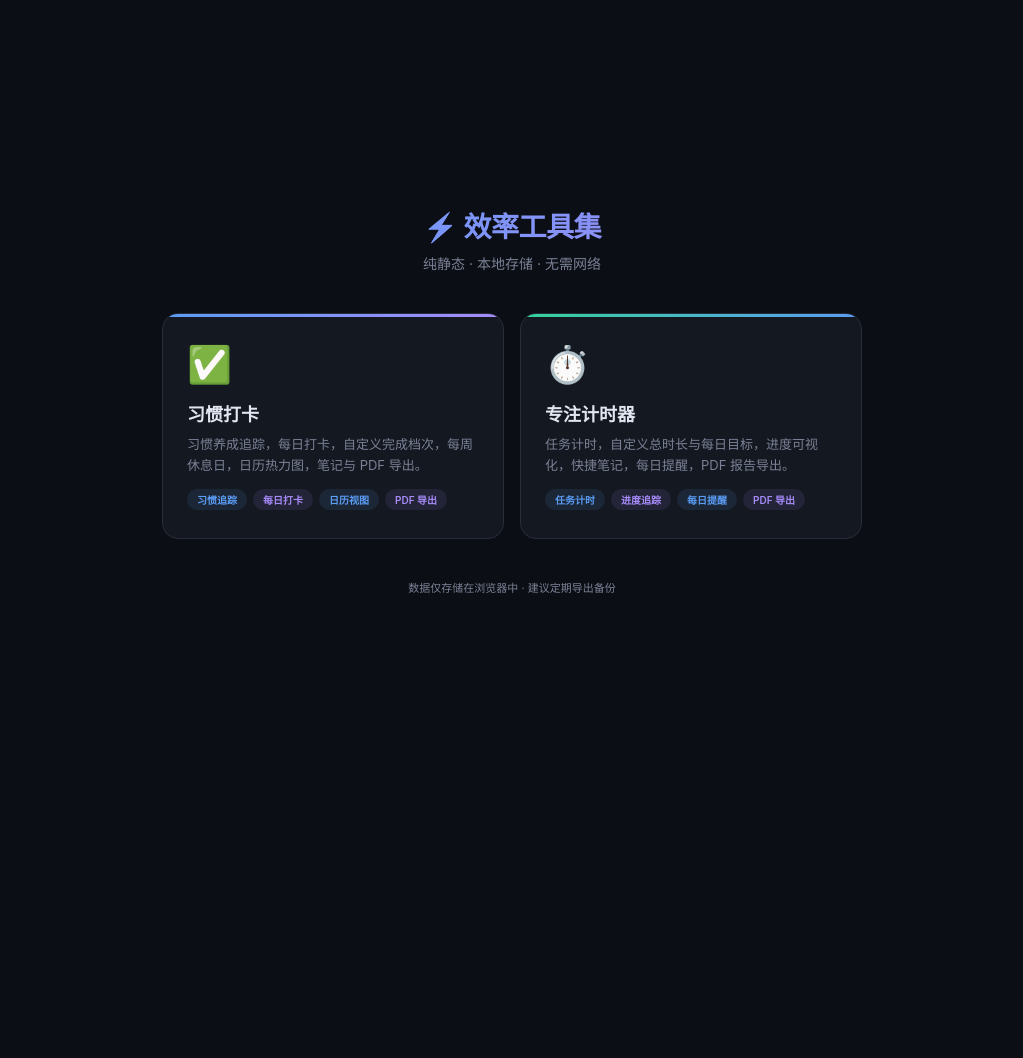
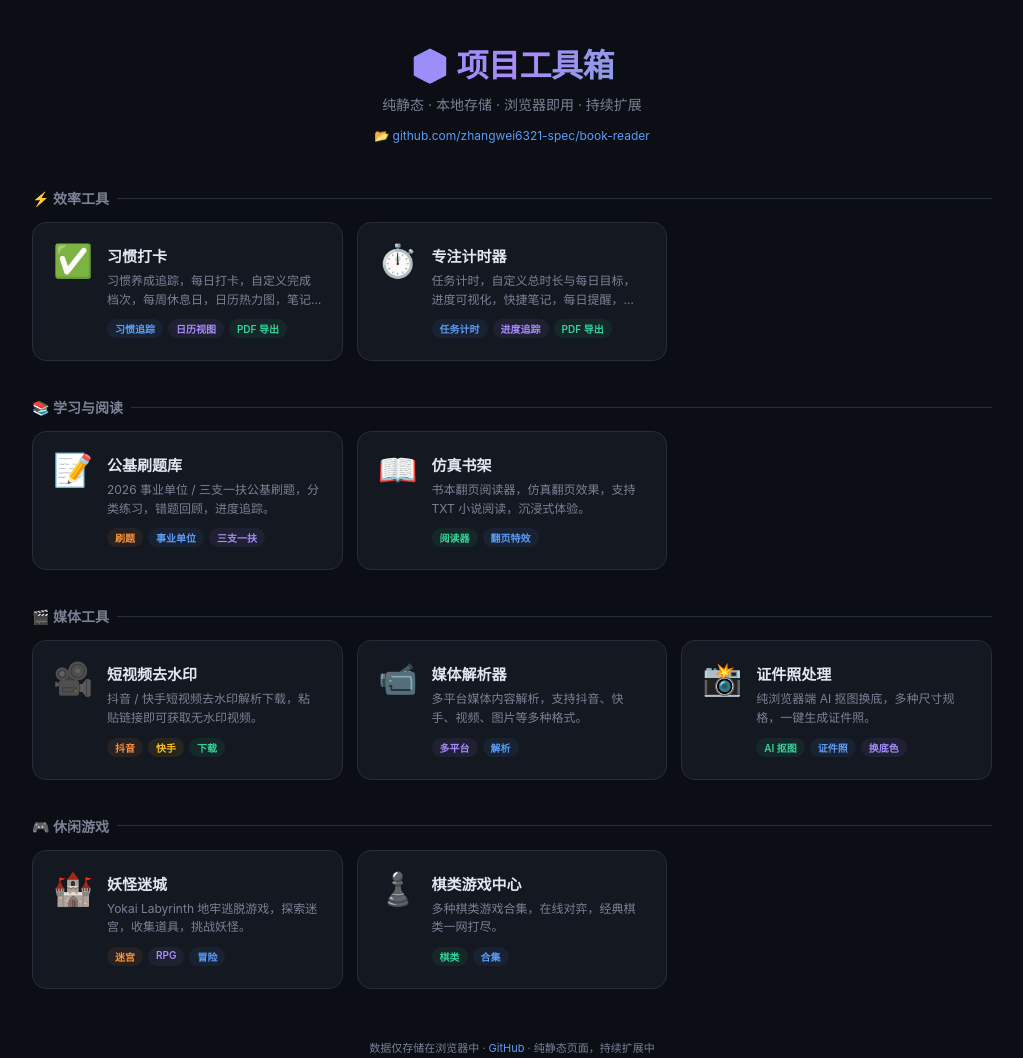
Before and after one commit to zhangwei6321-spec/book-reader, a plain HTML site: page index.html in a window 1280 px wide. Shown: the whole page, without its empty margins (128-1151 px from the left). Before the commit the page ends 800 px from the top, so only its background shows below. Drawn offline with Linux system fonts and the light colour scheme.

Commit message:
重构总主页：展示全部9个项目，按分类组织，可扩展

```diff
--- a/index.html
+++ b/index.html
@@ -3,74 +3,182 @@
 <head>
 <meta charset="UTF-8">
 <meta name="viewport" content="width=device-width, initial-scale=1.0">
-<title>效率工具集</title>
+<title>📦 项目工具箱</title>
 <style>
   :root {
-    --bg: #0b0e14; --surface: #141820; --border: #282d3a;
+    --bg: #0b0e14; --surface: #141820; --surface2: #1c202c; --border: #282d3a;
     --text: #e1e6f0; --text2: #7b8196;
     --accent: #5b9cf5; --accent2: #a78bfa;
-    --green: #34d399;
-    --radius: 16px;
+    --green: #34d399; --orange: #fb923c; --red: #f87171; --yellow: #fbbf24;
+    --radius: 14px;
   }
   * { margin:0; padding:0; box-sizing:border-box; }
   body {
     font-family: -apple-system, BlinkMacSystemFont, 'Segoe UI', system-ui, sans-serif;
-    background: var(--bg); color: var(--text);
-    min-height: 100vh; display: flex; align-items: center; justify-content: center;
-    padding: 40px 20px;
+    background: var(--bg); color: var(--text); min-height: 100vh; padding: 40px 24px 60px;
   }
-  .container { max-width: 700px; width: 100%; }
-  .header { text-align: center; margin-bottom: 40px; }
+  .container { max-width: 960px; margin: 0 auto; }
+  .header { text-align: center; margin-bottom: 44px; }
   .header h1 {
-    font-size: 28px; font-weight: 700; letter-spacing: -0.5px;
-    background: linear-gradient(135deg, var(--accent), var(--accent2));
-    -webkit-background-clip: text; -webkit-text-fill-color: transparent;
-    background-clip: text;
+    font-size: 32px; font-weight: 700; letter-spacing: -0.5px;
+    background: linear-gradient(135deg, var(--accent), var(--accent2), var(--green));
+    -webkit-background-clip: text; -webkit-text-fill-color: transparent; background-clip: text;
   }
   .header p { color: var(--text2); font-size: 14px; margin-top: 8px; }
-  .cards { display: grid; grid-template-columns: repeat(auto-fit, minmax(280px, 1fr)); gap: 16px; }
+  .header .repo-link { margin-top: 10px; }
+  .header .repo-link a { color: var(--accent); font-size: 12px; text-decoration: none; }
+  .header .repo-link a:hover { text-decoration: underline; }
+
+  /* Category */
+  .section { margin-bottom: 36px; }
+  .section-title {
+    font-size: 14px; font-weight: 600; color: var(--text2); margin-bottom: 14px;
+    display: flex; align-items: center; gap: 8px;
+  }
+  .section-title::after {
+    content: ''; flex:1; height: 1px; background: var(--border);
+  }
+
+  /* Cards grid */
+  .cards { display: grid; grid-template-columns: repeat(auto-fill, minmax(280px, 1fr)); gap: 14px; }
+
   .card {
     background: var(--surface); border: 1px solid var(--border); border-radius: var(--radius);
-    padding: 28px 24px; text-decoration: none; color: var(--text);
-    transition: all 0.2s; display: block; position: relative; overflow: hidden;
+    padding: 22px 20px; text-decoration: none; color: var(--text);
+    transition: all 0.2s; display: flex; gap: 14px; align-items: flex-start;
+    position: relative; overflow: hidden;
   }
-  .card:hover { border-color: var(--accent); transform: translateY(-2px); }
-  .card::before { content: ''; position: absolute; top:0; left:0; right:0; height: 3px; }
-  .card:nth-child(1)::before { background: linear-gradient(90deg, var(--accent), var(--accent2)); }
-  .card:nth-child(2)::before { background: linear-gradient(90deg, var(--green), var(--accent)); }
-  .card .icon { font-size: 36px; margin-bottom: 14px; }
-  .card h2 { font-size: 18px; font-weight: 700; margin-bottom: 8px; }
-  .card .desc { font-size: 13px; color: var(--text2); line-height: 1.6; }
-  .card .tags { display: flex; gap: 6px; margin-top: 14px; flex-wrap: wrap; }
+  .card:hover { border-color: var(--accent); transform: translateY(-2px); box-shadow: 0 4px 20px rgba(91,156,245,0.08); }
+  .card .emoji { font-size: 32px; flex-shrink: 0; line-height: 1; }
+  .card .info { flex: 1; min-width: 0; }
+  .card .info h3 { font-size: 15px; font-weight: 700; margin-bottom: 6px; }
+  .card .info p { font-size: 12px; color: var(--text2); line-height: 1.55; display: -webkit-box; -webkit-line-clamp: 2; -webkit-box-orient: vertical; overflow: hidden; }
+  .card .info .tags { display: flex; gap: 5px; margin-top: 10px; flex-wrap: wrap; }
   .tag {
-    padding: 3px 10px; border-radius: 20px; font-size: 10px; font-weight: 600;
-    background: rgba(91,156,245,0.1); color: var(--accent);
+    padding: 2px 8px; border-radius: 12px; font-size: 10px; font-weight: 600;
+    background: rgba(91,156,245,0.08); color: var(--accent); white-space: nowrap;
   }
-  .tag:nth-child(even) { background: rgba(167,139,250,0.1); color: var(--accent2); }
-  .footer { text-align: center; margin-top: 40px; font-size: 11px; color: var(--text2); }
+  .tag.purple { background: rgba(167,139,250,0.08); color: var(--accent2); }
+  .tag.green  { background: rgba(52,211,153,0.08); color: var(--green); }
+  .tag.orange { background: rgba(251,146,60,0.08); color: var(--orange); }
+  .tag.yellow { background: rgba(251,191,36,0.08); color: var(--yellow); }
+
+  .footer { text-align: center; margin-top: 50px; font-size: 11px; color: var(--text2); }
+  .footer a { color: var(--accent); text-decoration: none; }
+  .footer a:hover { text-decoration: underline; }
 </style>
 </head>
 <body>
 <div class="container">
   <div class="header">
-    <h1>⚡ 效率工具集</h1>
-    <p>纯静态 · 本地存储 · 无需网络</p>
+    <h1>📦 项目工具箱</h1>
+    <p>纯静态 · 本地存储 · 浏览器即用 · 持续扩展</p>
+    <div class="repo-link"><a href="https://github.com/zhangwei6321-spec/book-reader">📂 github.com/zhangwei6321-spec/book-reader</a></div>
   </div>
-  <div class="cards">
-    <a href="apps/habit-tracker/" class="card">
-      <div class="icon">✅</div>
-      <h2>习惯打卡</h2>
-      <div class="desc">习惯养成追踪，每日打卡，自定义完成档次，每周休息日，日历热力图，笔记与 PDF 导出。</div>
-      <div class="tags"><span class="tag">习惯追踪</span><span class="tag">每日打卡</span><span class="tag">日历视图</span><span class="tag">PDF 导出</span></div>
-    </a>
-    <a href="apps/timer-app/" class="card">
-      <div class="icon">⏱️</div>
-      <h2>专注计时器</h2>
-      <div class="desc">任务计时，自定义总时长与每日目标，进度可视化，快捷笔记，每日提醒，PDF 报告导出。</div>
-      <div class="tags"><span class="tag">任务计时</span><span class="tag">进度追踪</span><span class="tag">每日提醒</span><span class="tag">PDF 导出</span></div>
-    </a>
+
+  <!-- 效率工具 -->
+  <div class="section">
+    <div class="section-title">⚡ 效率工具</div>
+    <div class="cards">
+      <a href="apps/habit-tracker/" class="card">
+        <div class="emoji">✅</div>
+        <div class="info">
+          <h3>习惯打卡</h3>
+          <p>习惯养成追踪，每日打卡，自定义完成档次，每周休息日，日历热力图，笔记与 PDF 导出。</p>
+          <div class="tags"><span class="tag">习惯追踪</span><span class="tag purple">日历视图</span><span class="tag green">PDF 导出</span></div>
+        </div>
+      </a>
+      <a href="apps/timer-app/" class="card">
+        <div class="emoji">⏱️</div>
+        <div class="info">
+          <h3>专注计时器</h3>
+          <p>任务计时，自定义总时长与每日目标，进度可视化，快捷笔记，每日提醒，PDF 报告导出。</p>
+          <div class="tags"><span class="tag">任务计时</span><span class="tag purple">进度追踪</span><span class="tag green">PDF 导出</span></div>
+        </div>
+      </a>
+    </div>
   </div>
-  <div class="footer">数据仅存储在浏览器中 · 建议定期导出备份</div>
+
+  <!-- 学习与阅读 -->
+  <div class="section">
+    <div class="section-title">📚 学习与阅读</div>
+    <div class="cards">
+      <a href="题库/" class="card">
+        <div class="emoji">📝</div>
+        <div class="info">
+          <h3>公基刷题库</h3>
+          <p>2026 事业单位 / 三支一扶公基刷题，分类练习，错题回顾，进度追踪。</p>
+          <div class="tags"><span class="tag orange">刷题</span><span class="tag">事业单位</span><span class="tag purple">三支一扶</span></div>
+        </div>
+      </a>
+      <a href="txt仿真阅读/" class="card">
+        <div class="emoji">📖</div>
+        <div class="info">
+          <h3>仿真书架</h3>
+          <p>书本翻页阅读器，仿真翻页效果，支持 TXT 小说阅读，沉浸式体验。</p>
+          <div class="tags"><span class="tag green">阅读器</span><span class="tag">翻页特效</span></div>
+        </div>
+      </a>
+    </div>
+  </div>
+
+  <!-- 媒体工具 -->
+  <div class="section">
+    <div class="section-title">🎬 媒体工具</div>
+    <div class="cards">
+      <a href="video-parser/public/" class="card">
+        <div class="emoji">🎥</div>
+        <div class="info">
+          <h3>短视频去水印</h3>
+          <p>抖音 / 快手短视频去水印解析下载，粘贴链接即可获取无水印视频。</p>
+          <div class="tags"><span class="tag orange">抖音</span><span class="tag yellow">快手</span><span class="tag green">下载</span></div>
+        </div>
+      </a>
+      <a href="media-parser/" class="card">
+        <div class="emoji">📹</div>
+        <div class="info">
+          <h3>媒体解析器</h3>
+          <p>多平台媒体内容解析，支持抖音、快手、视频、图片等多种格式。</p>
+          <div class="tags"><span class="tag purple">多平台</span><span class="tag">解析</span></div>
+        </div>
+      </a>
+      <a href="证件照/" class="card">
+        <div class="emoji">📸</div>
+        <div class="info">
+          <h3>证件照处理</h3>
+          <p>纯浏览器端 AI 抠图换底，多种尺寸规格，一键生成证件照。</p>
+          <div class="tags"><span class="tag green">AI 抠图</span><span class="tag">证件照</span><span class="tag purple">换底色</span></div>
+        </div>
+      </a>
+    </div>
+  </div>
+
+  <!-- 游戏 -->
+  <div class="section">
+    <div class="section-title">🎮 休闲游戏</div>
+    <div class="cards">
+      <a href="castle-escape/" class="card">
+        <div class="emoji">🏰</div>
+        <div class="info">
+          <h3>妖怪迷城</h3>
+          <p>Yokai Labyrinth 地牢逃脱游戏，探索迷宫，收集道具，挑战妖怪。</p>
+          <div class="tags"><span class="tag orange">迷宫</span><span class="tag purple">RPG</span><span class="tag">冒险</span></div>
+        </div>
+      </a>
+      <a href="games/" class="card">
+        <div class="emoji">♟️</div>
+        <div class="info">
+          <h3>棋类游戏中心</h3>
+          <p>多种棋类游戏合集，在线对弈，经典棋类一网打尽。</p>
+          <div class="tags"><span class="tag green">棋类</span><span class="tag">合集</span></div>
+        </div>
+      </a>
+    </div>
+  </div>
+
+  <div class="footer">
+    数据仅存储在浏览器中 · <a href="https://github.com/zhangwei6321-spec/book-reader">GitHub</a> · 纯静态页面，持续扩展中
+  </div>
 </div>
 </body>
 </html>
```
Also changed, not shown: README.md.
